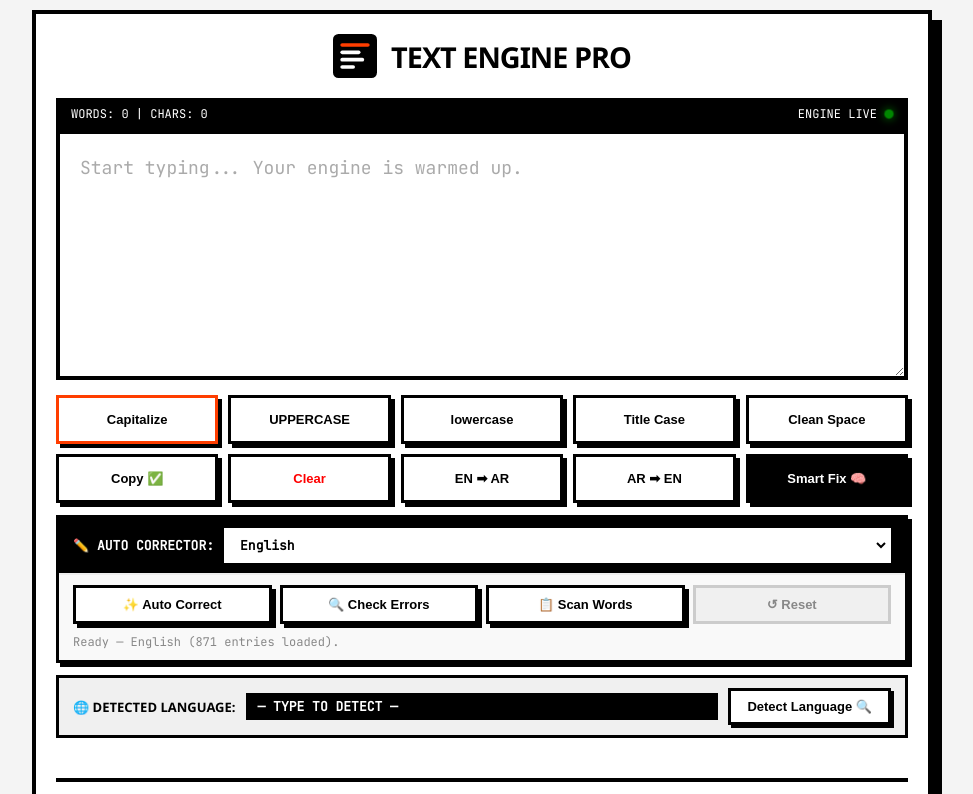
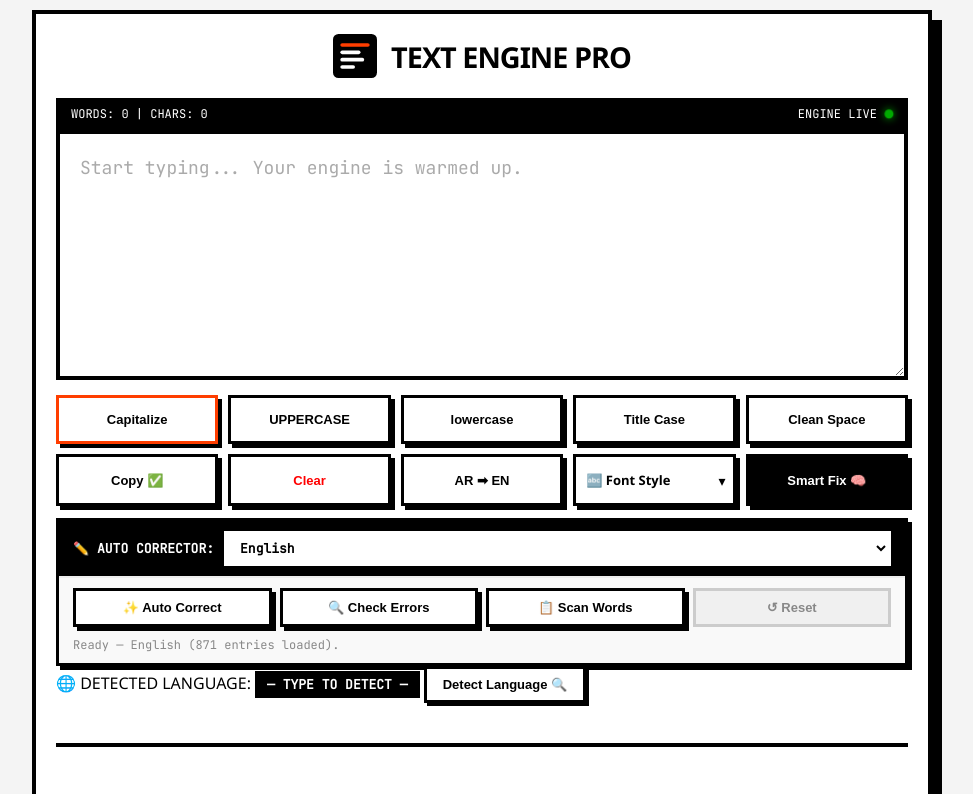
Before and after one commit to alialielkhayat246-a11y/textenginepro, a website: page index.html in a window 1280 px wide. Both pictures are taken after a click on the button "UPPERCASE". Shown: the top 794 px of the page, without its empty margins (158-1131 px from the left). Drawn offline with Linux system fonts and the light colour scheme.

Commit message:
index.html

```diff
--- a/index.html
+++ b/index.html
@@ -51,7 +51,9 @@ textarea{width:100%;min-height:250px;padding:20px;font-size:18px;border:4px soli
 .buttons-grid{display:grid;grid-template-columns:repeat(auto-fill,minmax(140px,1fr));gap:10px;margin-top:15px;}
 button{padding:14px;border:3px solid var(--primary);background:#fff;font-weight:900;font-size:13px;cursor:pointer;transition:.1s;box-shadow:4px 4px 0 var(--primary);}
 button:active{transform:translate(2px,2px);box-shadow:none;background:var(--accent);color:#fff;}
-.lang-strip{display:flex;align-items:center;gap:10px;margin-top:12px;background:#f0f0f0;border:3px solid var(--primary);padding:10px 14px;flex-wrap:wrap;}
+.font-dropdown-wrap{position:relative;display:inline-block;flex:1;min-width:140px;}
+.font-dropdown-wrap select{width:100%;padding:14px 10px;border:3px solid var(--primary);background:#fff;font-weight:900;font-size:13px;cursor:pointer;box-shadow:4px 4px 0 var(--primary);appearance:none;-webkit-appearance:none;outline:none;font-family:'Segoe UI',sans-serif;}
+.font-dropdown-wrap::after{content:'▾';position:absolute;right:10px;top:50%;transform:translateY(-50%);pointer-events:none;font-size:14px;}background:#f0f0f0;border:3px solid var(--primary);padding:10px 14px;flex-wrap:wrap;}
 .lang-strip label{font-weight:900;font-size:13px;white-space:nowrap;}
 .lang-badge{flex:1;font-family:'JetBrains Mono',monospace;font-size:13px;font-weight:700;padding:5px 12px;background:var(--primary);color:#fff;min-width:160px;}
 .lang-btn{padding:8px 16px;border:3px solid var(--primary);background:#fff;font-weight:900;font-size:13px;cursor:pointer;box-shadow:3px 3px 0 var(--primary);transition:.1s;white-space:nowrap;}
@@ -79,7 +81,7 @@ button:active{transform:translate(2px,2px);box-shadow:none;background:var(--acce
 .corrector-status{font-family:'JetBrains Mono',monospace;font-size:12px;color:#555;padding:0 14px 10px;background:#f9f9f9;min-height:22px;}
 .corrector-status.has-fixes{color:#008000;font-weight:700;}
 .corrector-status.no-fixes{color:#888;}
-.highlight-error{background:#FFE600;border-bottom:2px solid #FF3E00;cursor:text;position:relative;border-radius:2px;}
+.highlight-error{background:rgba(255,230,0,0.45);border-bottom:2px solid #FF3E00;cursor:text;position:relative;border-radius:2px;}
 
 /* Hover correction panel */
 #hover-panel{display:none;position:fixed;z-index:9999;background:#000;border:2px solid #FF3E00;box-shadow:4px 4px 0 rgba(0,0,0,.4);padding:0;min-width:180px;pointer-events:auto;}
@@ -243,8 +245,40 @@ button:active{transform:translate(2px,2px);box-shadow:none;background:var(--acce
     <button onclick="removeSpaces()">Clean Space</button>
     <button onclick="copyText()">Copy &#x2705;</button>
     <button onclick="clearText()" style="color:red">Clear</button>
-    <button onclick="convertLayout('enToAr')">EN &#x27A1; AR</button>
     <button onclick="convertLayout('arToEn')">AR &#x27A1; EN</button>
+    <div class="font-dropdown-wrap">
+      <select id="font-picker" onchange="applyFont(this.value)" title="Font Style">
+        <option value="">🔤 Font Style</option>
+        <optgroup label="Sans-Serif">
+          <option value="Arial, sans-serif">Arial</option>
+          <option value="'Helvetica Neue', Helvetica, sans-serif">Helvetica</option>
+          <option value="'Segoe UI', sans-serif">Segoe UI</option>
+          <option value="Tahoma, sans-serif">Tahoma</option>
+          <option value="Verdana, sans-serif">Verdana</option>
+          <option value="Calibri, sans-serif">Calibri</option>
+        </optgroup>
+        <optgroup label="Serif">
+          <option value="Georgia, serif">Georgia</option>
+          <option value="'Times New Roman', serif">Times New Roman</option>
+          <option value="Garamond, serif">Garamond</option>
+          <option value="Palatino, serif">Palatino</option>
+        </optgroup>
+        <optgroup label="Monospace">
+          <option value="'JetBrains Mono', monospace"  >JetBrains Mono</option>
+          <option value="'Courier New', monospace">Courier New</option>
+          <option value="'Lucida Console', monospace">Lucida Console</option>
+        </optgroup>
+        <optgroup label="Display">
+          <option value="Impact, fantasy">Impact</option>
+          <option value="'Trebuchet MS', sans-serif">Trebuchet MS</option>
+          <option value="'Comic Sans MS', cursive">Comic Sans</option>
+        </optgroup>
+        <optgroup label="Arabic">
+          <option value="Cairo, sans-serif">Cairo</option>
+          <option value="'Noto Sans Arabic', sans-serif">Noto Arabic</option>
+        </optgroup>
+      </select>
+    </div>
     <button style="background:var(--primary);color:#fff" onclick="smartAutoFix()">Smart Fix &#x1F9E0;</button>
   </div>
 
@@ -2838,10 +2872,10 @@ function updateStats(){
 
 /* ── Text tools ──────────────────────────────────────────── */
 function upper(){
-  textArea.value = textArea.value.toUpperCase(); updateStats();
+  pushUndo(); textArea.value = textArea.value.toUpperCase(); updateStats();
 }
 function lower(){
-  textArea.value = textArea.value.toLowerCase(); updateStats();
+  pushUndo(); textArea.value = textArea.value.toLowerCase(); updateStats();
 }
 function titleCase(){
   // Title Case: first letter of every word uppercase, rest lowercase.
@@ -2865,6 +2899,15 @@ function capitalize(){
 }
 function removeSpaces(){
   textArea.value = textArea.value.replace(/\s+/g,' ').trim(); updateStats();
+}
+
+/* ── Font picker ──────────────────────────────────────────── */
+function applyFont(fontFamily){
+  if(!fontFamily) return;
+  clearHighlights();
+  textArea.style.fontFamily = fontFamily;
+  // Trigger auto-scan after font change
+  autoScanOnIdle();
 }
 function clearText(){
   if(!confirm('Clear all text?')) return;
@@ -3426,6 +3469,7 @@ function applyFix(wrong, right, lang){
     result = t.split(wrong).join(right);
   }
   textArea.value = result;
+  pushUndo();
   updateStats();
   return result !== t;
 }
@@ -3725,19 +3769,60 @@ function updateStatusFromWs(){
   }
 }
 
+/* ── Undo history stack ───────────────────────────────────────
+   We maintain our own stack because programmatic innerHTML changes
+   (highlights, applyFix) break the browser's native undo history.  */
+var _undoStack = [];
+var _undoPointer = -1;
+var _undoTimer = null;
+
+function pushUndo(){
+  // Snapshot plain text only (no highlight spans)
+  var snap = textArea.innerText.replace(/\u00A0/g,' ');
+  // If same as current top, skip
+  if(_undoStack[_undoPointer] === snap) return;
+  // Truncate any redo states ahead
+  _undoStack = _undoStack.slice(0, _undoPointer + 1);
+  _undoStack.push(snap);
+  if(_undoStack.length > 200) _undoStack.shift();
+  _undoPointer = _undoStack.length - 1;
+}
+
+function undoText(){
+  if(_undoPointer <= 0){ showToast('Nothing to undo'); return; }
+  _undoPointer--;
+  clearHighlights();
+  textArea.value = _undoStack[_undoPointer];
+  wsWords = [];
+  updateStats();
+  autoScanOnIdle();
+}
+
 /* Strip HTML on paste — keep plain text only */
 textArea.addEventListener('paste', function(e){
   e.preventDefault();
+  pushUndo();
   var text = (e.clipboardData || window.clipboardData).getData('text/plain');
   document.execCommand('insertText', false, text);
 });
 
-/* Prevent newline-as-<div> in some browsers */
+/* Keydown: Enter newline + Ctrl+Z undo */
 textArea.addEventListener('keydown', function(e){
   if(e.key === 'Enter'){
     e.preventDefault();
+    pushUndo();
     document.execCommand('insertText', false, '\n');
   }
+  if((e.ctrlKey || e.metaKey) && e.key === 'z'){
+    e.preventDefault();
+    undoText();
+  }
+});
+
+/* Push undo snapshot on every input with debounce */
+textArea.addEventListener('input', function(){
+  clearTimeout(_undoTimer);
+  _undoTimer = setTimeout(pushUndo, 400);
 });
 window.onload = function(){
   refreshStatus();
@@ -3745,7 +3830,7 @@ window.onload = function(){
   onCorrectorLangChange();
   try {
     var s = localStorage.getItem('te_pro_data');
-    if(s){ textArea.value = s; updateStats(); }
+    if(s){ textArea.value = s; updateStats(); pushUndo(); }
   } catch(e){}
 };
 </script>
```
